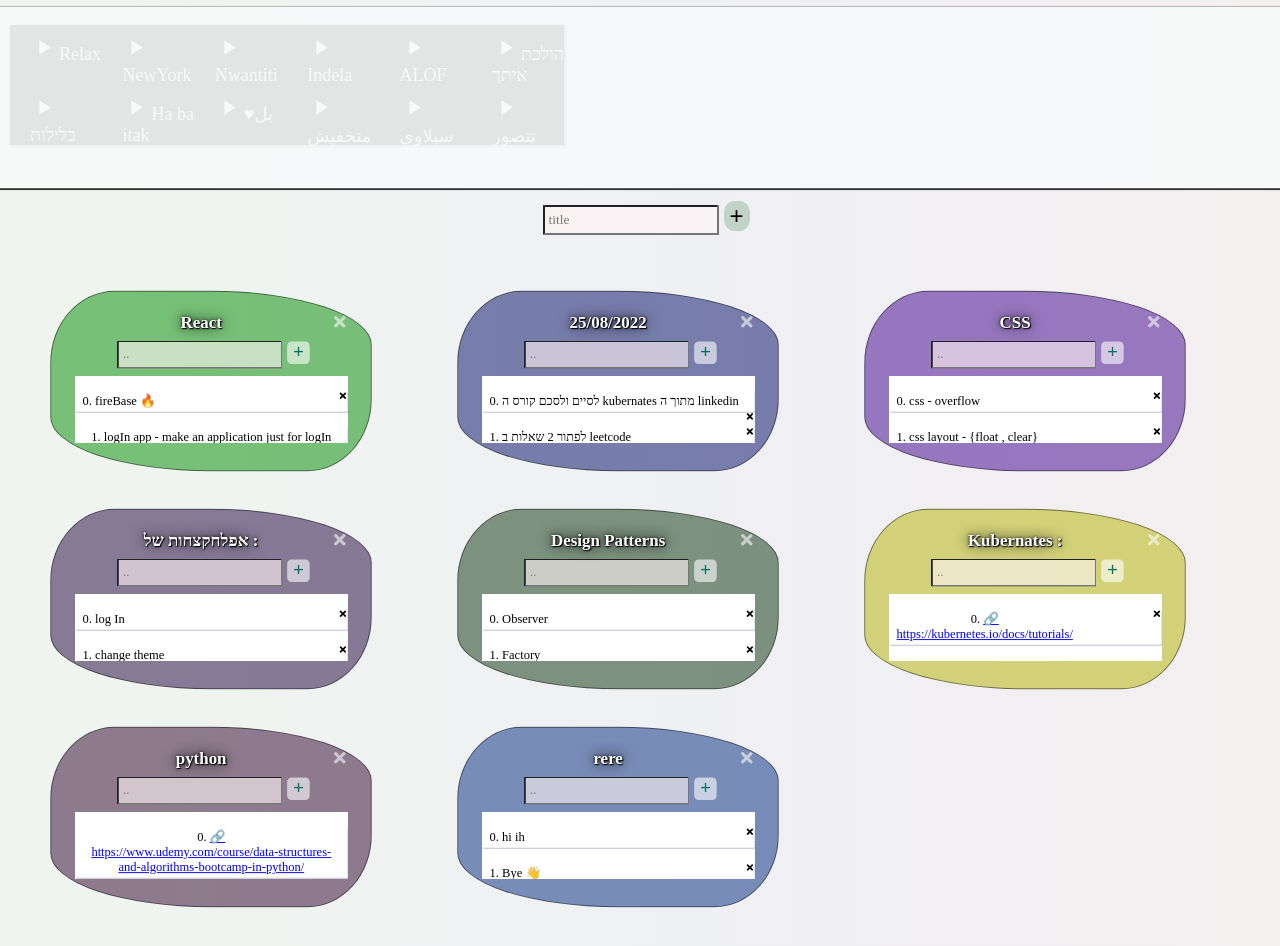
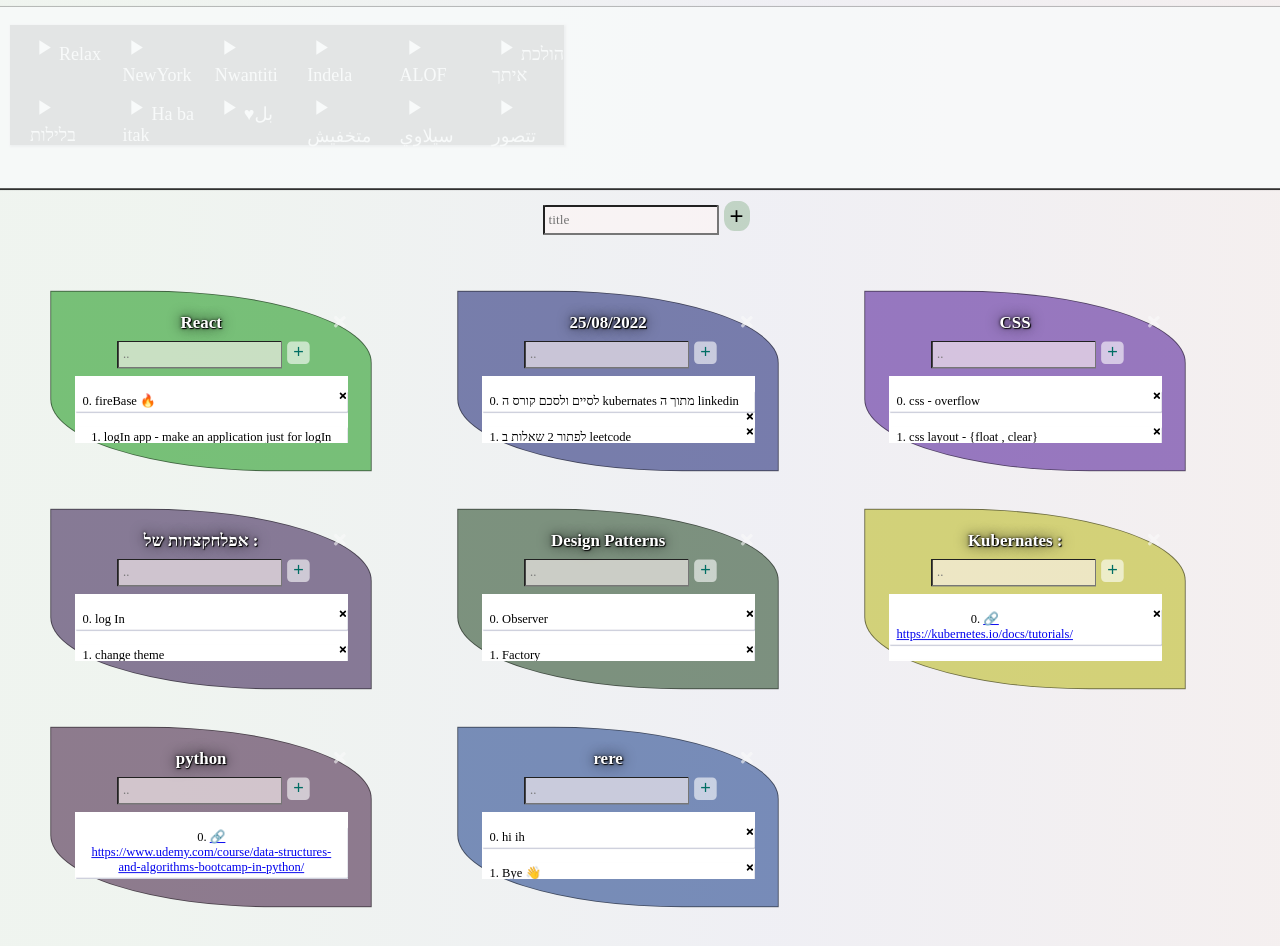
Before and after one commit to rehamAbass/to-do-v3, a React (Create React App) app: page / in a window 1280 px wide. Shown: the top 946 px of the page. Built offline with nearby package versions, Linux system fonts and the light colour scheme; data requests are answered from the project's data file; a web font is replaced by a local one.

Commit message:
Update Card.css

```diff
--- a/src/components/Card/Card.css
+++ b/src/components/Card/Card.css
@@ -13,7 +13,7 @@
     content: none;
     padding : 20px;
     border: 1px solid rgb(10,10,10,0.5);
- border-radius: 20% 50% / 40% 30%;
+border-radius: 0% 70% / 15% 40%;
 /*   border-radius: 50% 20% / 10% 40%; */
     transition: transform 0.5s ease-out;
     width: 300px;
```
